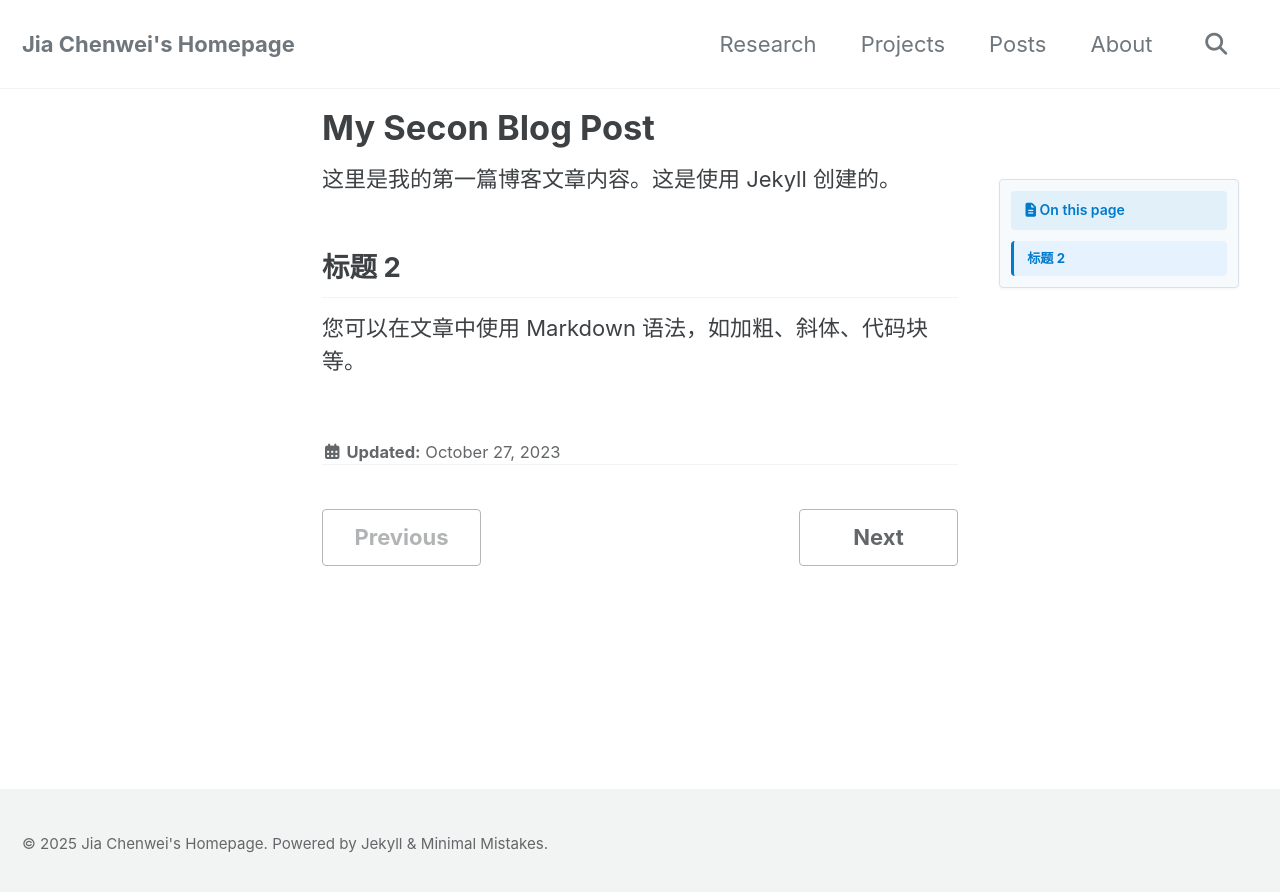
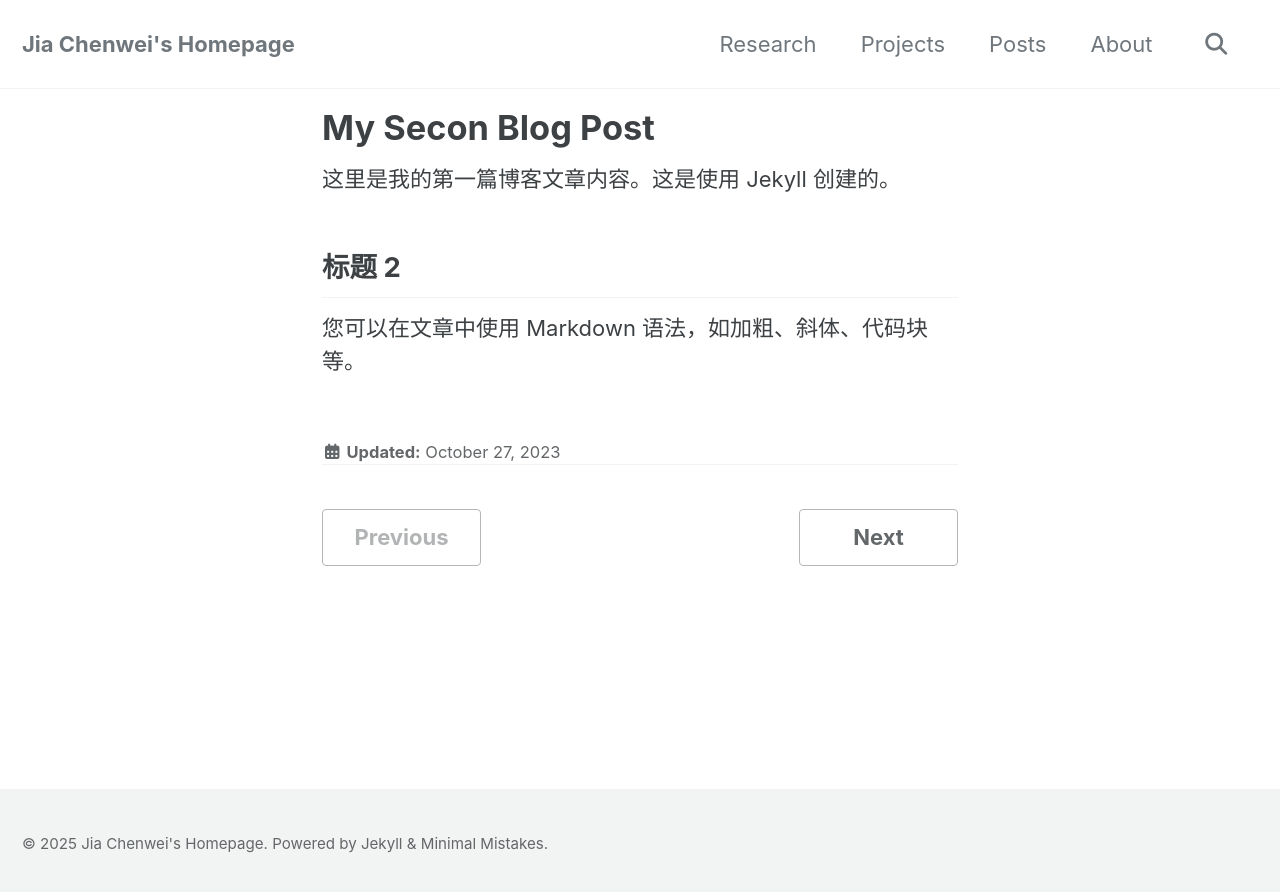
Before and after one commit to jiachenwei/jiachenwei.github.io, a Jekyll site: the page built from _posts/2023-10-27-my-secon-post.md, in a window 1280 px wide. Shown: the top 892 px of the page. Built offline with Jekyll 4.4.1, drawn with Linux system fonts in a browser that asks for light colours; cached includes are drawn as plain includes.

Commit message:
优化 ToC 功能，调整滚动行为，改进代码格式，提升可读性

```diff
--- a/_layouts/single.html
+++ b/_layouts/single.html
@@ -29,14 +29,14 @@ toc: true
       {% endunless %}
 
       <section class="page__content" itemprop="text">
-        {% if page.toc or layout.toc %}
+        <!-- {% if page.toc or layout.toc %}
           <aside class="sidebar__right {% if page.toc_sticky %}sticky{% endif %}">
             <nav class="toc">
               <header><h4 class="nav__title"><i class="fas fa-{{ page.toc_icon | default: 'file-alt' }}"></i> {{ page.toc_label | default: site.data.ui-text[site.locale].toc_label | default: "On this page" }}</h4></header>
               {% include toc.html sanitize=true html=content h_min=1 h_max=6 class="toc__menu" skip_no_ids=true %}
             </nav>
           </aside>
-        {% endif %}
+        {% endif %} -->
         {{ content }}
         {% if page.link %}<div><a href="{{ page.link }}" class="btn btn--primary">{{ site.data.ui-text[site.locale].ext_link_label | default: "Direct Link" }}</a></div>{% endif %}
       </section>
```
Also changed, not shown: assets/js/_main.js (+5 -7 lines).
